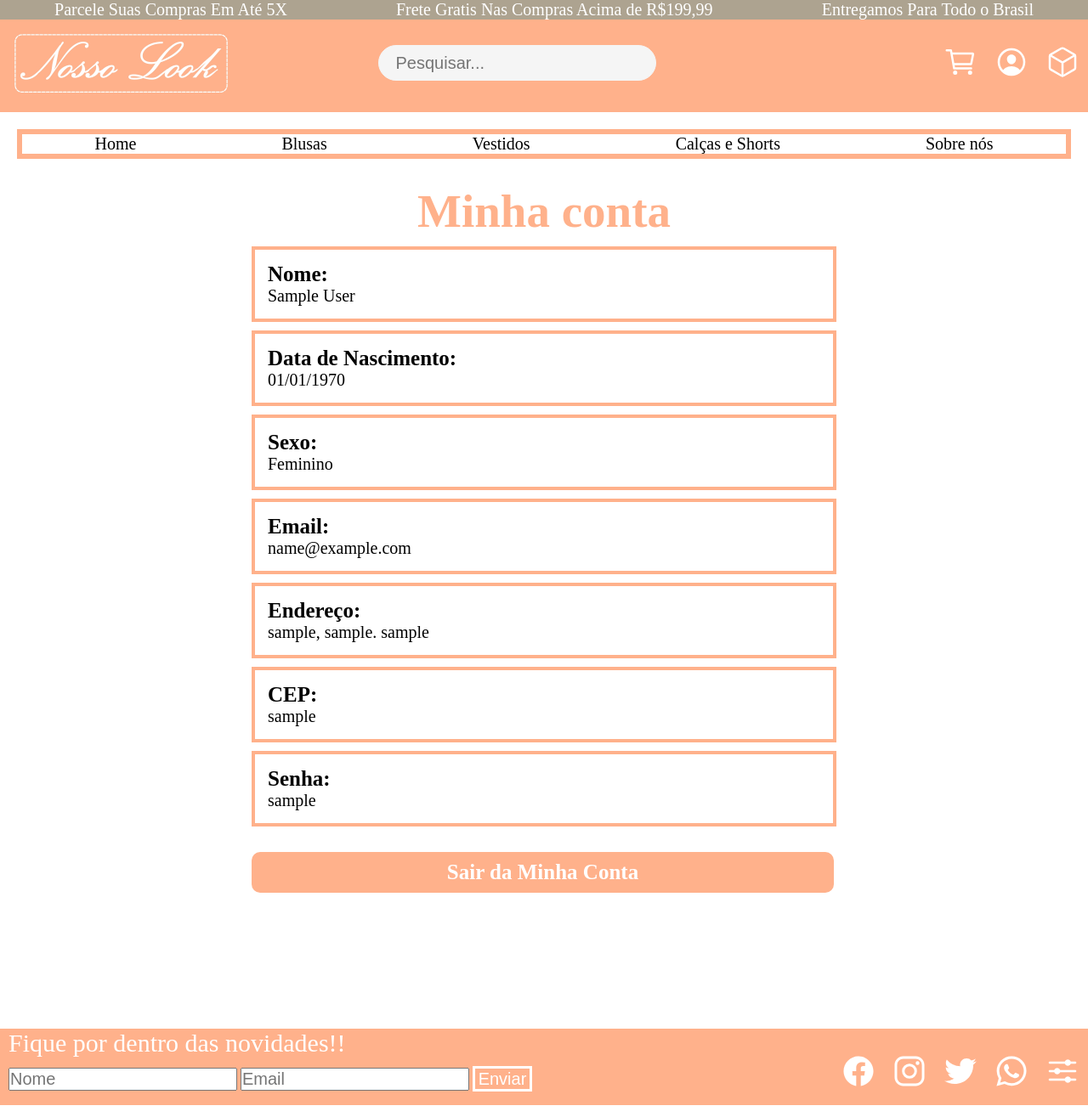
After one commit to Mah-Senger/Nossolook2, a PHP site: page /conta_usuario.php in a window 1280 px wide. The commit adds this page. Shown: the whole page at 85% size. Run offline with PHP 8.4, Linux system fonts and the light colour scheme; the visitor is signed in with stand-in values (Sample User, id 1); some libraries are stand-ins or nearby versions.

Commit message:
Feito o finalizar compra e a pagina da conta do usuario

```diff
--- /dev/null
+++ b/conta_usuario.php
@@ -0,0 +1,60 @@
+<?php
+$titulo = "Minha conta";
+$css = "conta_usuario";
+require_once('templates/header.php');
+
+$nome = $_SESSION["nome_usuario"];
+$email = $_SESSION["email_usuario"];
+$data_nasc = $_SESSION["data_nasc_usuario"];
+if($_SESSION["sexo_usuario"] == "F"){
+    $sexo = "Feminino";
+}else{
+    $sexo = "Masculino";
+}
+$rua = $_SESSION["endereco_usuario_rua"];
+$numero_casa = $_SESSION["endereco_usuario_num"];
+$cidade = $_SESSION["endereco_usuario_cidade"];
+$CEP = $_SESSION["endereco_usuario_cep"];
+$senha = $_SESSION["senha_usuario"];
+
+$data_formatada = date('d/m/Y', strtotime($data_nasc));
+
+?>
+<div id="centralizar_conteudo">
+    <div id="conteudo">
+        <h1 id="titulo">Minha conta</h1>
+        <div class="div_info">
+            <h3>Nome: </h3>
+            <p><?=$nome?></p>
+        </div>
+        <div class="div_info">
+            <h3>Data de Nascimento: </h3>
+            <p><?=$data_formatada?></p>
+        </div>
+        <div class="div_info">
+            <h3>Sexo: </h3>
+            <p><?=$sexo?></p>
+        </div>
+        <div class="div_info">
+            <h3>Email: </h3>
+            <p><?=$email?></p>
+        </div>
+        <div class="div_info">
+            <h3>Endereço: </h3>
+            <p><?=$rua?>, <?=$numero_casa?>. <?=$cidade?></p>
+        </div>
+        <div class="div_info">
+            <h3>CEP: </h3>
+            <p><?=$CEP?></p>
+        </div>
+        <div class="div_info">
+            <h3>Senha: </h3>
+            <p><?=$senha?></p>
+        </div>
+        <div id="botao_sair"><a href="sair.php" class="texto_botao">Sair da Minha Conta</a><br></div>
+    </div>
+</div>
+
+<?php
+    require_once('templates/footer.php');
+?>
--- a/entraradd.php
+++ b/entraradd.php
@@ -1,6 +1,6 @@
 <?php
     $titulo = "Entrar na administração";
-    $css = "acom_pedido";
+    $css = "entraradd";
     require_once('templates/header.php');
 
     session_start();
@@ -30,8 +30,8 @@
            </div>
     </div>
 <?php
+ require_once('templates/footer.php');
 }else{
-    require_once('templates/footer.php');
     header("Location: administrador.php");
 }
 ?>
--- a/funcoes/funcoes_banco.php
+++ b/funcoes/funcoes_banco.php
@@ -47,6 +47,10 @@ function inserir_estoque($id, $tam_P, $tam_M, $tam_G, $tam_GG, $tam_36, $tam_38,
     $comando = "INSERT INTO estoque (id_produto, tam_P, tam_M, tam_G, tam_GG, tam_36, tam_38, tam_40, tam_42, tam_44, tam_46) values ('$id', '$tam_P', '$tam_M', '$tam_G', '$tam_GG', '$tam_36', '$tam_38', '$tam_40', '$tam_42', '$tam_44', '$tam_46')";
     return $comando;
 }
+function editar_estoque_compra($tamanho, $nova_quantidade, $id){
+    $comando_estoque = "UPDATE estoque SET  $tamanho = '$nova_quantidade' WHERE id_produto = '$id'";
+    return $comando_estoque;
+}
 
 
 // Funções do banco de dados - CATEGORIA
@@ -84,11 +88,11 @@ function login_usuario_email($email){
     return $comando;
 }
 
+
 //Funções do banco de dados - ADMINISTRADOR
 function selecionar_admin($usuario_admin){
     $comando = "SELECT * FROM administrador WHERE usuario = '$usuario_admin'";
     return $comando;
 }
 
-
 ?>
--- a/processar_login_usuario.php
+++ b/processar_login_usuario.php
@@ -20,12 +20,14 @@
             $_SESSION["id_usuario"] = $retorno["id"];
             $_SESSION["nome_usuario"] = $retorno["nome"];
             $_SESSION["email_usuario"] = $email;
-            $_SESSION["cpf_usuario"] = $retorno["cpf"];
+            $_SESSION["data_nasc_usuario"] = $retorno["data_nascimento"];
+            $_SESSION["sexo_usuario"] = $retorno["sexo"];
             $_SESSION["endereco_usuario_rua"] = $endereco_separado["0"];
             $_SESSION["endereco_usuario_num"] = $endereco_separado["1"];
             $_SESSION["endereco_usuario_cidade"] = $endereco_separado["2"];
             $_SESSION["endereco_usuario_cep"] = $endereco_separado["3"];
             $_SESSION["senha_usuario"] = $senha;
+
             header('Location: index.php');
         }else{
             echo("email e/ou senha incorretos!");
--- a/templates/style/Finalizar_pedido.css
+++ b/templates/style/Finalizar_pedido.css
@@ -11,7 +11,6 @@
 
 #desc_prods{
     width: 500px;
-    height: 150px;
     border: solid 6px #ffb18b;
     margin-right: 20px;
     padding: 20px;
--- /dev/null
+++ b/templates/style/conta_usuario.css
@@ -0,0 +1,49 @@
+#centralizar_conteudo{
+    display: flex;
+    justify-content: center;
+    margin-top: 30px;
+}
+#titulo{
+    color: #ffb18b;
+    font-size: 55px;
+    text-align: center;
+    margin-bottom: 10px;
+}
+.div_info{
+    padding: 15px;
+    width: 650px;
+    border: 4px solid #ffb18b;
+    margin-bottom: 10px;
+}
+h3{
+    font-size: 25px;
+}
+p{
+    font-size: 20px;
+}
+#botao_sair{
+    text-align: center;
+    font-size: 25px;
+    background-color: #ffb18b;
+    width: 665px;
+    border: none;
+    border-radius: 10px;
+    padding: 10px;
+    margin-bottom: 10px;
+    margin-top: 30px;
+}
+.texto_botao{
+    color: white;
+    text-decoration: none;
+    font-weight: bold;
+}
+#botao_editar{
+    text-align: center;
+    font-size: 25px;
+    background-color: #1BB1DC;
+    width: 665px;
+    border: none;
+    border-radius: 10px;
+    padding: 10px;
+    margin-bottom: 10px;
+}
```
Also changed, not shown: Finalizar_pedido.php (+19 -42 lines), carrinho.php (+5 -6 lines), processar_compra.php (added, +49 -0 lines).
